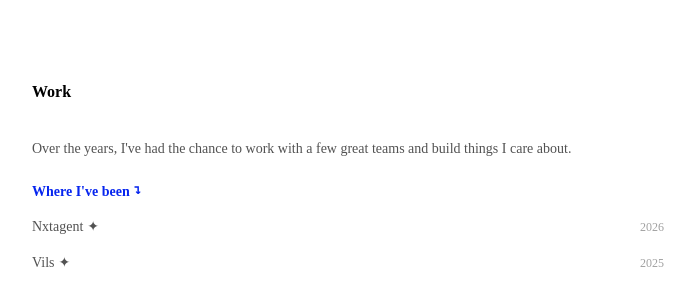
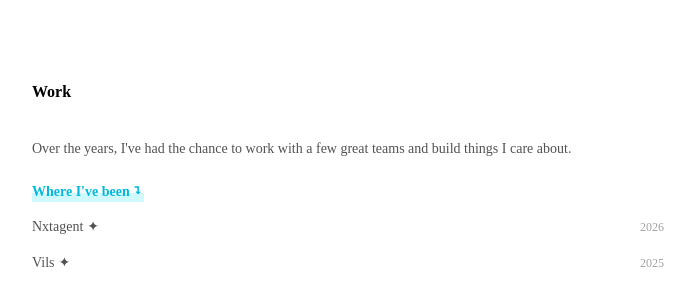
Before and after one commit to rahulxdemon/portfolio, an Astro site: page /work in a window 1280 px wide. Shown: the top 286 px of the page, without its empty margins (292-987 px from the left). Built offline with nearby package versions, Linux system fonts and the light colour scheme; Astro itself is replaced by a stand-in of ours.

Commit message:
ui: add style for the work section

```diff
--- a/src/features/work/base-work.astro
+++ b/src/features/work/base-work.astro
@@ -16,7 +16,7 @@ import WorkItemWrapper from "./work-item-wrapper.astro";
         </p>
       </div>
       <div class="font-semibold mb-1!">
-        <p class="text-primary w-max pr-2">
+        <p class="text-cyan-500 w-max pr-0.5 relative isolate before:absolute before:bg-cyan-200/50 before:inset-x-0 before:bottom-0.75 before:h-1/3 before:-z-20">
           Where I've been{" "}
           <span class="font-mono relative -top-1 animate-[arrow-bottom_4s_steps(5,end)_forwards_infinite]">
             ↴
```
